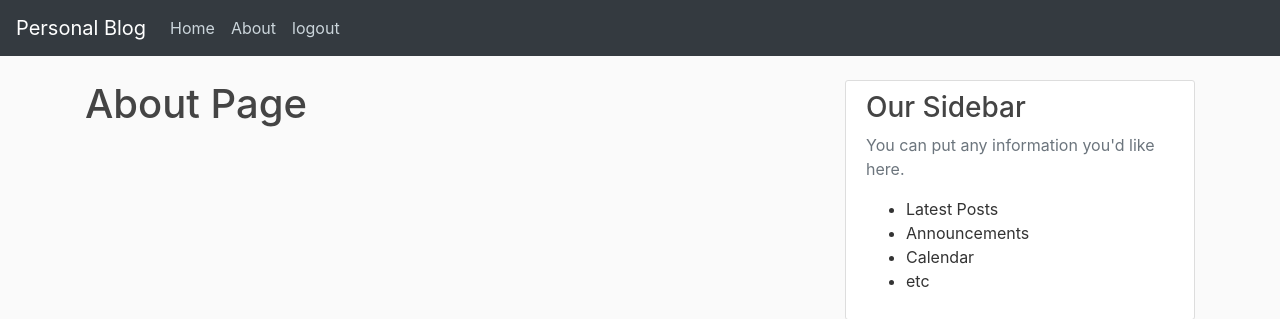
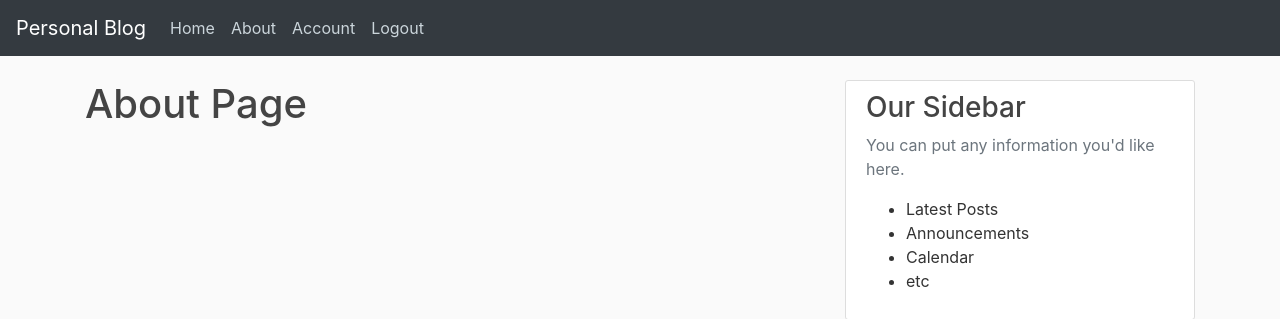
Before and after one commit to Jay-68/personal-blog, a Flask app: page /about in a window 1280 px wide. Shown: the top 319 px of the page. Run offline with Flask 2, Linux system fonts and the light colour scheme; a user stored in the database is signed in; some libraries are stand-ins or nearby versions.

Commit message:
add authentication for logged in users and updates routes

```diff
--- a/flaskblog/__init__.py
+++ b/flaskblog/__init__.py
@@ -9,5 +9,7 @@ app.config['SQLALCHEMY_DATABASE_URI'] = 'sqlite:///site.db'
 db = SQLAlchemy(app)
 # bcrypt = Bcrypt(app)
 login_manager = LoginManager(app)
+login_manager.login_view = 'login'
+login_manager.login_message_category = 'info'
 
 from flaskblog import routes
--- a/flaskblog/routes.py
+++ b/flaskblog/routes.py
@@ -1,9 +1,9 @@
-from flask import render_template, url_for, flash, redirect
+from flask import render_template, url_for, flash, redirect,request
 from flaskblog import app,db
 from werkzeug.security import generate_password_hash,check_password_hash
 from flaskblog.forms import RegistrationForm, LoginForm
 from flaskblog.models import User, Post
-from flask_login import login_user,current_user,logout_user
+from flask_login import login_user,current_user,logout_user,login_required
 
 
 posts = [
@@ -59,7 +59,8 @@ def login():
         user = User.query.filter_by(email=form.email.data).first()
         if user and check_password_hash(user.password,form.password.data):
             login_user(user,remember=form.remember.data)
-            return redirect(url_for('home'))
+            next_page = request.args.get('next')
+            return redirect(next_page) if next_page else redirect(url_for('home'))
         else:
             flash('Login unsuccessful. Please check email and password', 'danger')
     return render_template('login.html', form=form, title='Login')
@@ -69,3 +70,8 @@ def login():
 def logout():
     logout_user()
     return redirect(url_for('home'))
+
+@app.route('/account')
+@login_required
+def account():
+    return render_template('account.html',title='Account')
--- a/flaskblog/templates/layout.html
+++ b/flaskblog/templates/layout.html
@@ -36,11 +36,14 @@
           </li>
           {% if current_user.is_authenticated %}
           <li class="nav-item">
-            <a class="nav-link" href="{{ url_for('logout') }}">logout</a>
+            <a class="nav-link" href="{{ url_for('account') }}">Account</a>
+          </li>
+          <li class="nav-item">
+            <a class="nav-link" href="{{ url_for('logout') }}">Logout</a>
           </li>
           {% else %}
           <li class="nav-item">
-            <a class="nav-link" href="{{ url_for('login') }}">login</a>
+            <a class="nav-link" href="{{ url_for('login') }}">Login</a>
           </li>
           <li class="nav-item">
             <a class="nav-link" href="{{ url_for('register') }}">Register</a>
```
